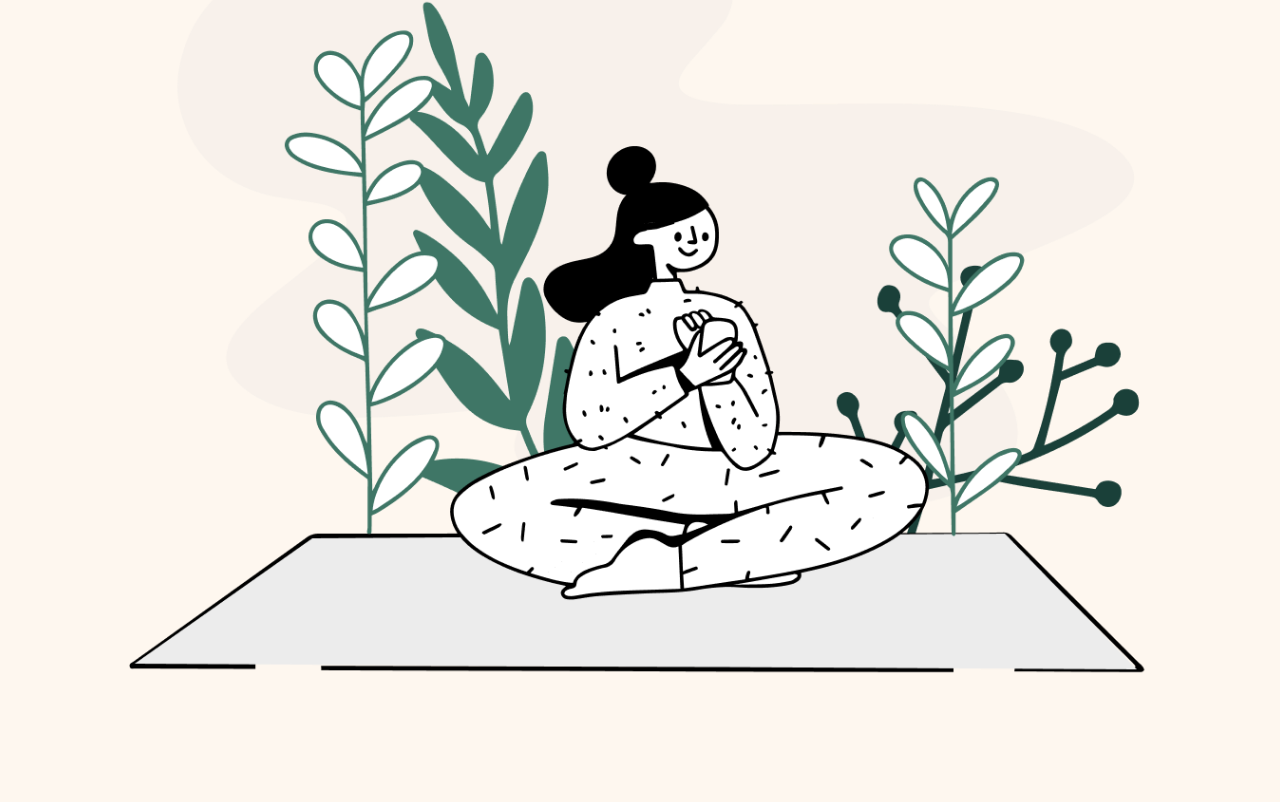
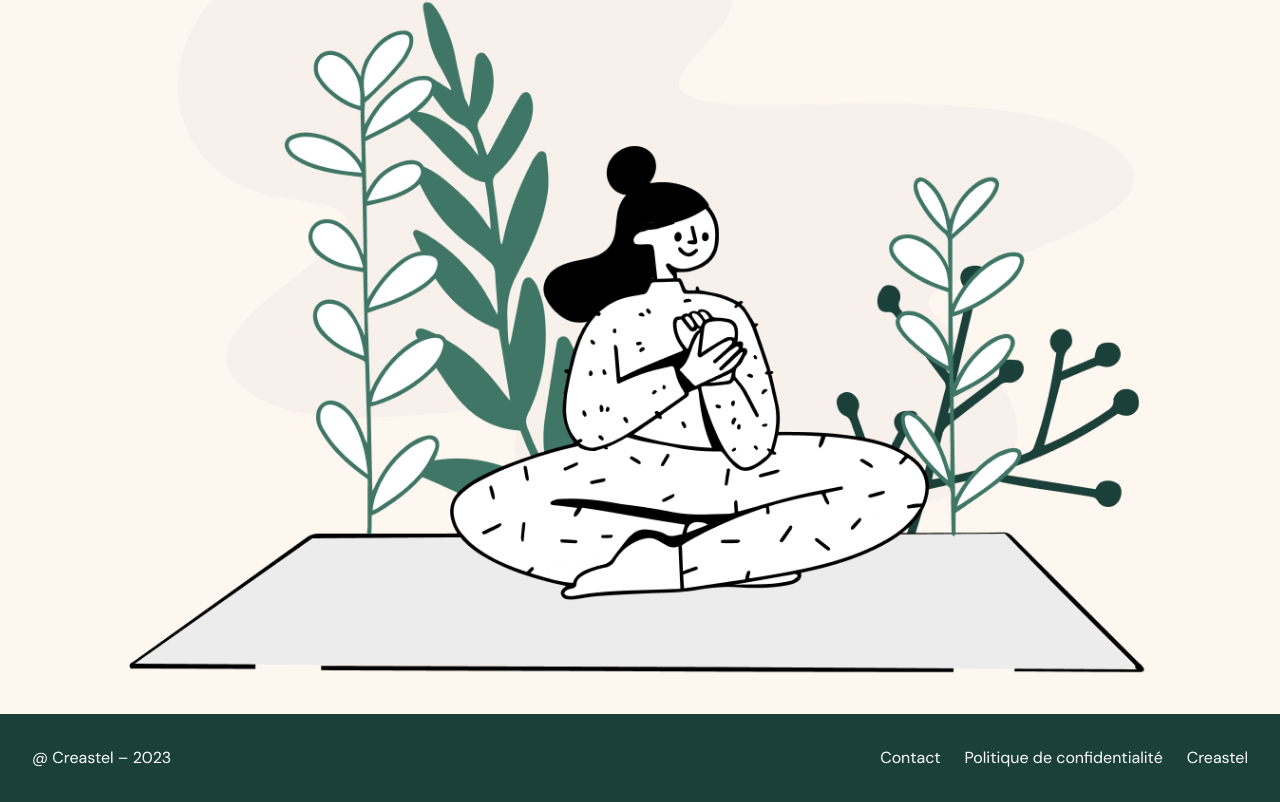
Before and after one commit to gthibaud/klipse-landing, a Gatsby site: page / in a window 1280 px wide. Shown: the part 3117-3919 px from the top of the page. Before the commit the page ends 3831 px from the top, so only its background shows below. Built offline with nearby package versions, Linux system fonts and the light colour scheme; Gatsby itself is replaced by a stand-in of ours; a web font is replaced by a local one.

Commit message:
add footer

```diff
--- a/src/components/Container/Columns.tsx
+++ b/src/components/Container/Columns.tsx
@@ -1,4 +1,4 @@
-import { ReactNode } from 'react';
+import { ReactNode, useEffect } from 'react';
 
 type ColumnsProps = {
     children: ReactNode;
@@ -6,5 +6,8 @@ type ColumnsProps = {
 };
 
 export const Columns = ({ children, columnsNumber }: ColumnsProps) => {
+    useEffect(() => {
+        console.log('Columns component mounted', `columns-${columnsNumber}`);
+    }, [columnsNumber]);
     return <div className={`columns-${columnsNumber}`}>{children}</div>;
 };
--- /dev/null
+++ b/src/components/Footer/index.tsx
@@ -0,0 +1,14 @@
+import { Link } from 'gatsby';
+
+export const Footer = () => {
+    return (
+        <footer className="bg-primary flex w-full mx-auto items-center justify-between p-0 px-4 lg:px-8 py-8 text-white flex-col gap-4 sm:flex-row">
+            <div className="flex flex-1">@ Creastel – 2023</div>
+            <div className="flex gap-6 items-center">
+                <Link to="mailto:gregoire@creastel.com">Contact</Link>
+                <Link to="/">Politique de confidentialité</Link>
+                <Link to="https://creastel.com">Creastel</Link>
+            </div>
+        </footer>
+    );
+};
--- a/src/pages/index.tsx
+++ b/src/pages/index.tsx
@@ -3,6 +3,7 @@ import { Card } from '../components/Card';
 import { Columns } from '../components/Container/Columns';
 import { MainContainer } from '../components/Container/Main';
 import { Feature } from '../components/Feature';
+import { Footer } from '../components/Footer';
 import { Header } from '../components/Header';
 import { CardSection } from '../components/Section/CardSection';
 import { BigTitle } from '../components/Typography/BigTitle';
@@ -160,6 +161,7 @@ Les statistiques sont synchronisées entre tous vos appareils."
                     </Columns>
                 </div>
             </MainContainer>
+            <Footer />
         </div>
     );
 };
```
